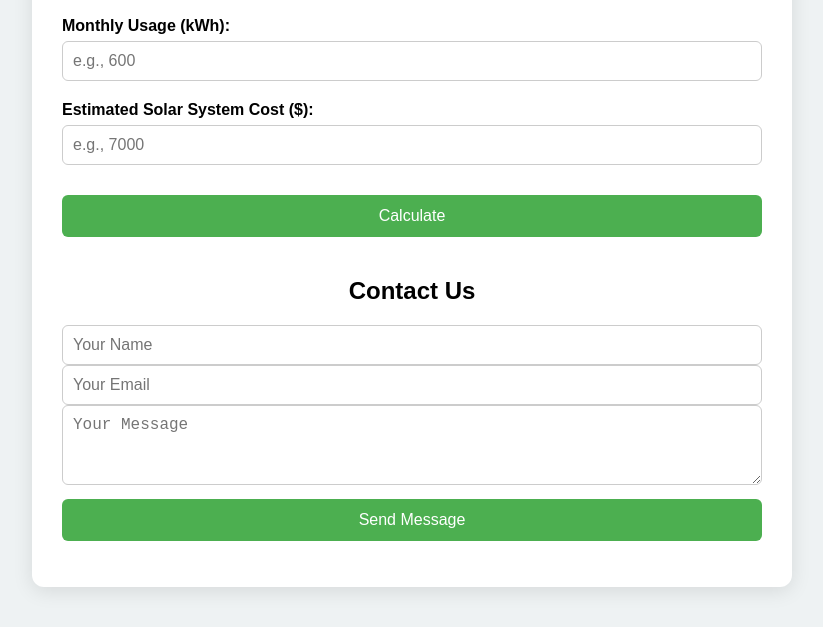
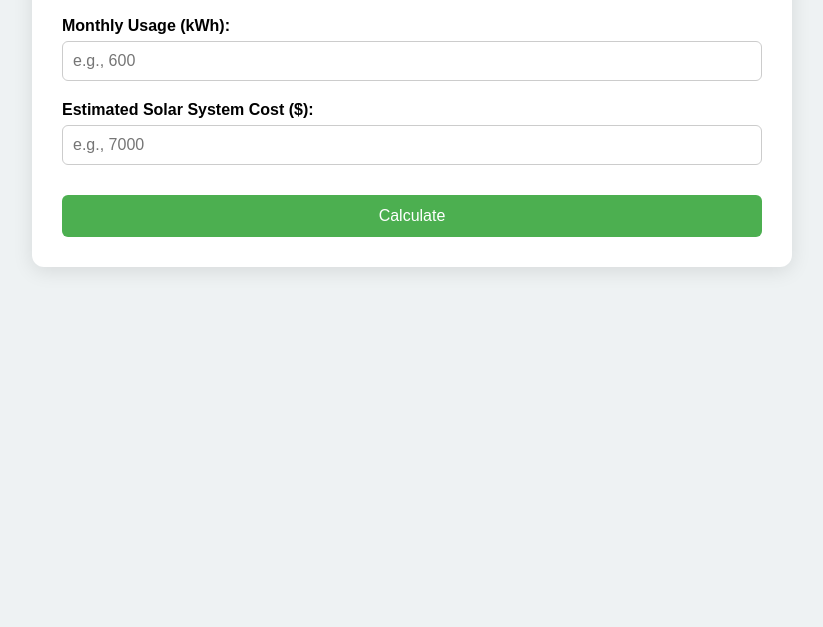
Before and after one commit to shav123/solar-calculator, a plain HTML site: page index.html in a window 1280 px wide. Shown: the part 215-842 px from the top of the page, without its empty margins (228-1051 px from the left). After the commit the page ends 800 px from the top, so only its background shows below. Drawn offline with nearby package versions, Linux system fonts and the light colour scheme.

Commit message:
Add files via upload

```diff
--- a/index.html
+++ b/index.html
@@ -38,16 +38,6 @@
       <canvas id="solarChart" width="400" height="200"></canvas>
     </div>
 
-    <div class="contact-form">
-      <h2>Contact Us</h2>
-      <form id="contactForm">
-        <input type="text" id="name" placeholder="Your Name" required />
-        <input type="email" id="email" placeholder="Your Email" required />
-        <textarea id="message" placeholder="Your Message" required></textarea>
-        <button type="submit">Send Message</button>
-        <p id="contactStatus"></p>
-      </form>
-    </div>
   </div>
 </body>
 </html>
```
